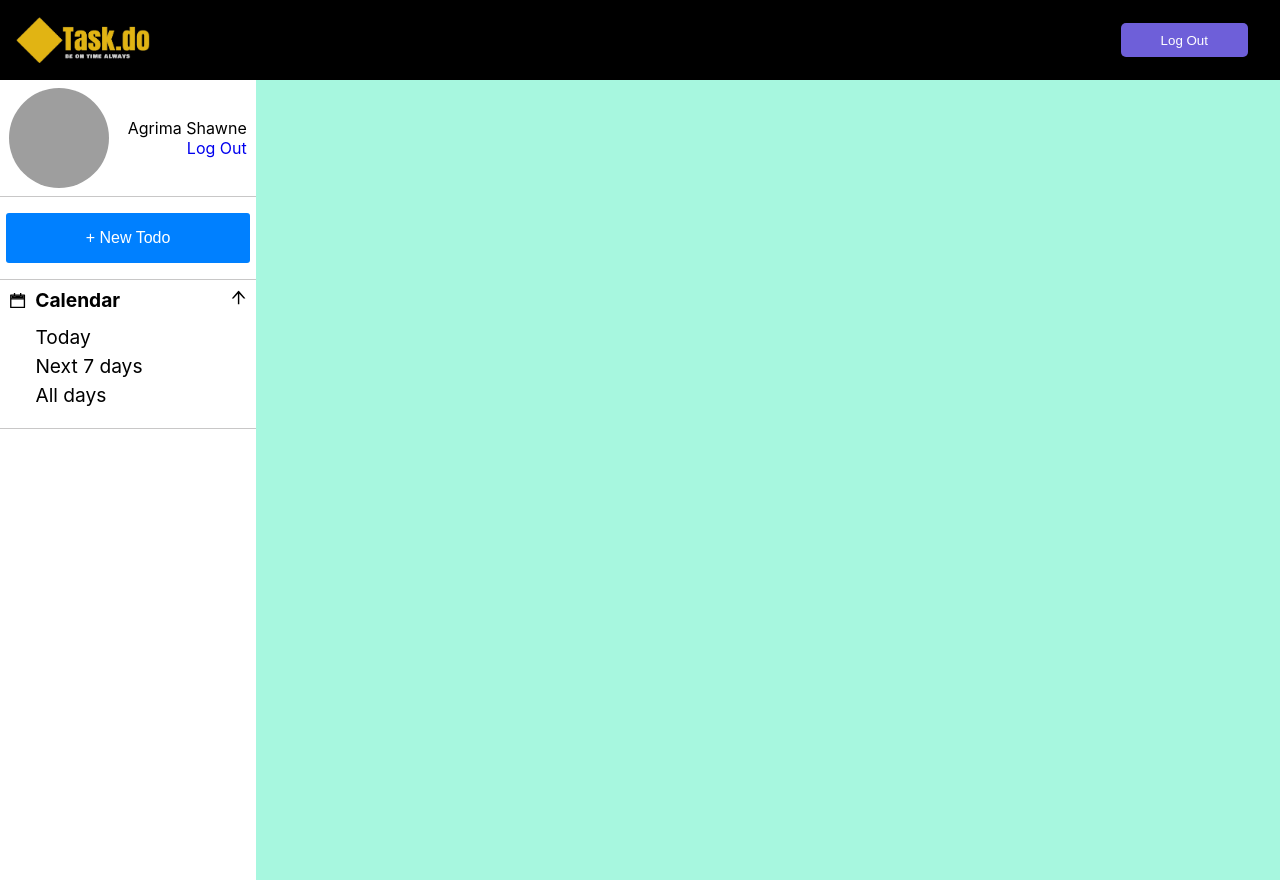
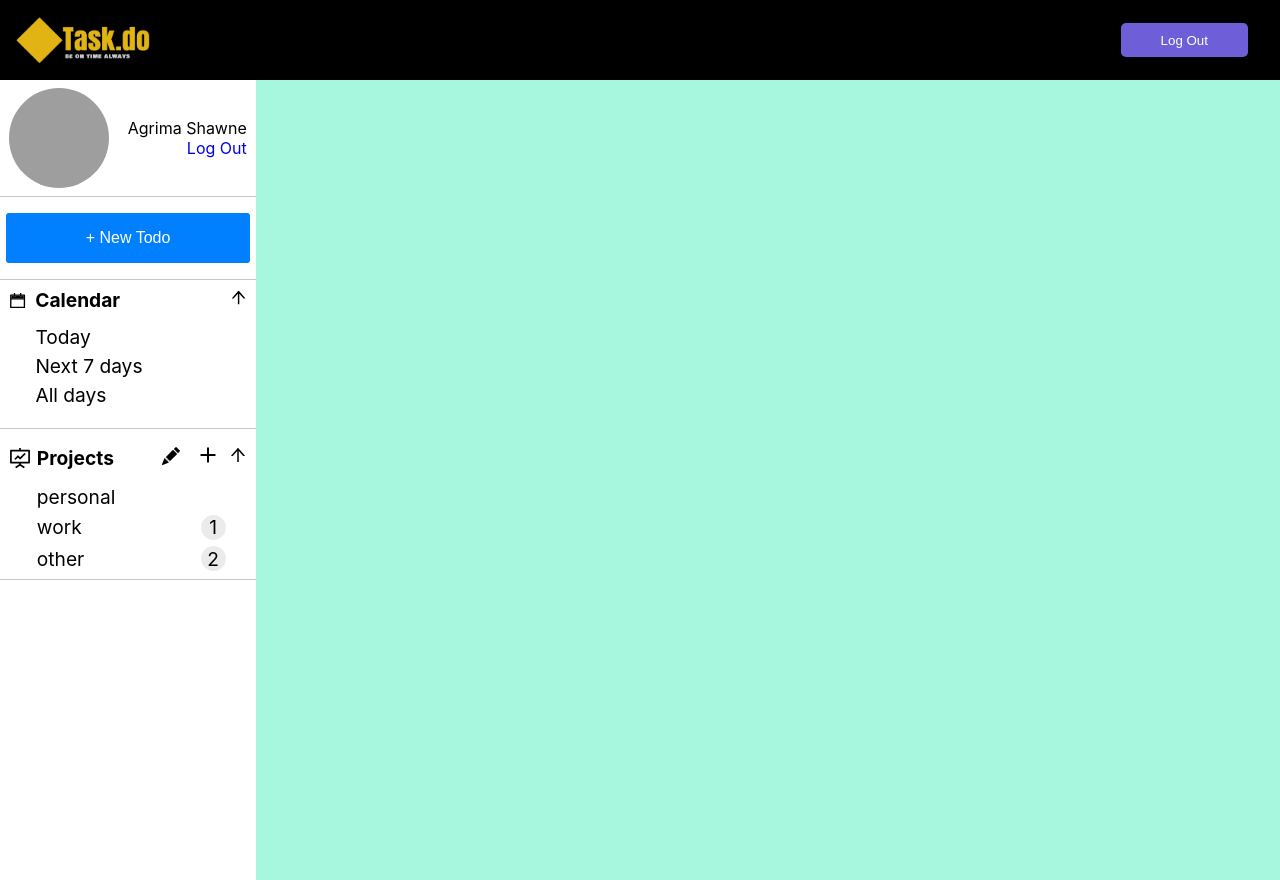
Before and after one commit to Sparsh-Malhotra/taskdo, a React (Create React App) app: page / in a window 1280 px wide. Built offline with nearby package versions, Linux system fonts and the light colour scheme; grey boxes are pictures that could not be loaded.

Commit message:
Added Projects in Sidebar

```diff
--- /dev/null
+++ b/src/components/Sidebar/AddProject.js
@@ -0,0 +1,16 @@
+import { IoMdAdd } from 'react-icons/io';
+import './AddProject.css';
+
+function AddProject(){
+    return (
+        <div class='add-project-container'>
+            <div className='add-btn'>
+                <span>
+                    <IoMdAdd size={24}></IoMdAdd>
+                </span>
+            </div>
+        </div>
+    );
+}
+
+export default AddProject;
--- a/src/components/Sidebar/Calendar.css
+++ b/src/components/Sidebar/Calendar.css
@@ -4,20 +4,20 @@
     border-bottom: 1px solid rgb(200, 199, 199);
 }
 
-.header{
+.calendar-header{
     display:flex;
     justify-content:space-between;
     align-items:center;
     font-weight: bold;
 }
 
-.title{
+.calendar-title{
     display:flex;
     justify-content:space-between;
     align-items:center;
 }
 
-.title p{
+.calendar-title p{
     padding-left:0.5rem;
 }
 
--- a/src/components/Sidebar/Calendar.js
+++ b/src/components/Sidebar/Calendar.js
@@ -6,8 +6,8 @@ function Calendar(){
 
     return (
         <div className='calendar-container'>
-            <div className='header'>
-                <div className='title'>
+            <div className='calendar-header'>
+                <div className='calendar-title'>
                     <AiTwotoneCalendar></AiTwotoneCalendar>
                     <p>Calendar</p>
                 </div>
--- /dev/null
+++ b/src/components/Sidebar/Project.css
@@ -0,0 +1,25 @@
+.project-container{
+    display:flex;
+    justify-content:space-between;
+    align-items:center;
+    padding:0.4rem 1.4rem 0rem 1.8rem;
+}
+
+.project-name{
+    cursor:pointer;
+}
+
+.project-btns span{
+    padding: 0rem 0.2rem 0rem 0.2rem;
+    cursor:pointer;
+}
+
+.project-todos{
+    background: #ebebeb;
+    width: 25px;
+    height:25px;
+    display: flex;
+    justify-content:center;
+    align-items:center;
+    border-radius: 50%;
+}
--- /dev/null
+++ b/src/components/Sidebar/Project.js
@@ -0,0 +1,34 @@
+import { BsPencil } from 'react-icons/bs';
+import { AiFillDelete } from 'react-icons/ai';
+import './Project.css';
+
+function Project({project,isEdit}){
+    return(
+        <div className='project-container'>
+            <div className='project-name'>
+                {project.name}
+            </div>
+            <div className='project-btns'>
+                {
+                    isEdit ?
+                    <div className='edit-delete'>
+                        <span className='edit'>
+                            <BsPencil></BsPencil>
+                        </span>
+                        <span className='delete'>
+                            <AiFillDelete></AiFillDelete>
+                        </span>
+                    </div>
+                    :
+                    project.numOfTodos===0 ?
+                    "" :
+                    <div className='project-todos'>
+                        {project.numOfTodos}
+                    </div>
+                }
+            </div>
+        </div>
+    )
+}
+
+export default Project;
--- a/src/components/Sidebar/Projects.css
+++ b/src/components/Sidebar/Projects.css
@@ -0,0 +1,31 @@
+.projects-container{
+    padding:0.5rem;
+    font-size:1.2rem;
+    border-bottom: 1px solid rgb(200, 199, 199);
+}
+
+.projects-header{
+    display:flex;
+    justify-content:space-between;
+    align-items:center;
+    font-weight: bold;
+}
+
+.projects-btn,.projects-title{
+    display:flex;
+    justify-content:space-between;
+    align-items:center;
+}
+
+.projects-title p{
+    padding-left: 0.3rem;
+}
+
+.projects-btn span{
+    padding:0.5rem 0rem 0.5rem 0.5rem;
+    cursor:pointer;
+}
+
+.edit-btn{
+    margin-right:0.5rem;
+}
--- a/src/components/Sidebar/Projects.js
+++ b/src/components/Sidebar/Projects.js
@@ -1,8 +1,49 @@
-import './Projects.css'
+import AddProject from './AddProject';
+import Project from './Project';
+import { AiOutlineFundProjectionScreen,AiOutlineArrowUp } from 'react-icons/ai';
+import { BsFillPencilFill } from 'react-icons/bs';
+import AddTodo from './AddTodo';
+import './Projects.css';
+import { useState } from 'react';
 
 function Projects(){
+    const [showProjects,setShowProjects]=useState(true);
+    const [editProject,setEditProject]=useState(false);
+    const pencilColor = editProject ? "#1ec94c" : "#000000";
+    const projectsItems=[
+        { id : 1, name : "personal", numOfTodos : 0 },
+        { id : 2, name : "work", numOfTodos : 1 },
+        { id : 3, name : "other", numOfTodos : 2 }
+    ];
+
     return(
-        <div></div>
+        <div className='projects-container'>
+            <div className='projects-header'>
+                <div className='projects-title'>
+                    <AiOutlineFundProjectionScreen size={24}></AiOutlineFundProjectionScreen>
+                    <p>Projects</p>
+                </div>
+                <div className='projects-btn'>
+                    {
+                        showProjects && projectsItems.length > 0 &&
+                        <span className='edit-btn' onClick={()=>setEditProject(edit => !edit)}>
+                            <BsFillPencilFill size={18} color={pencilColor}></BsFillPencilFill>
+                        </span>
+                    }
+                    <AddProject></AddProject>
+                    <span className='up-btn'>
+                        <AiOutlineArrowUp size={20}></AiOutlineArrowUp>
+                    </span>
+                </div>
+            </div>
+            <div className='project-items'>
+                {
+                    projectsItems.map(project=>
+                        <Project project={project} key={project.id} isEdit={editProject}></Project>
+                    )
+                }
+            </div>
+        </div>
     );
 }
 
```
Also changed, not shown: src/components/Sidebar/AddProject.css (added).
